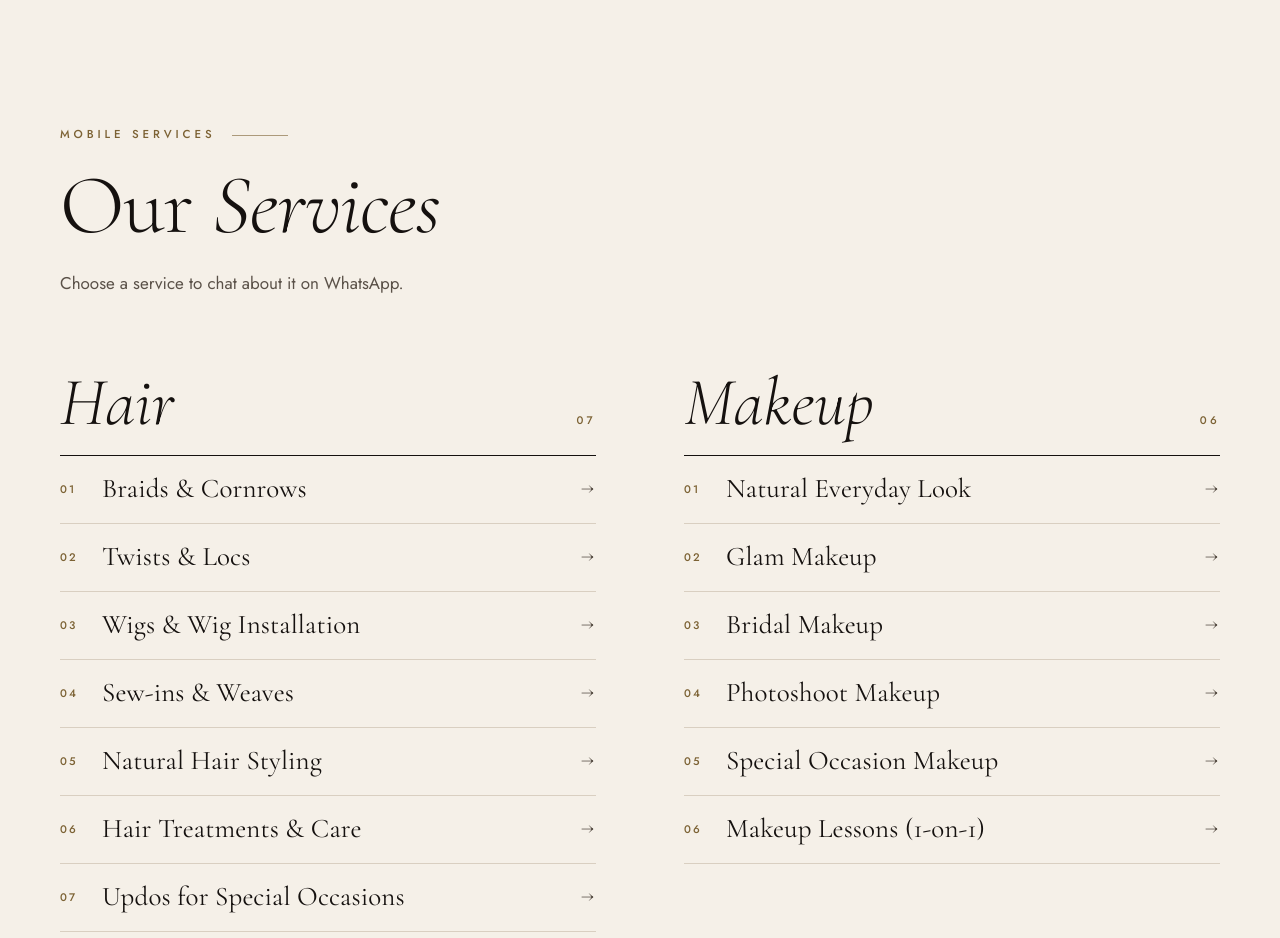
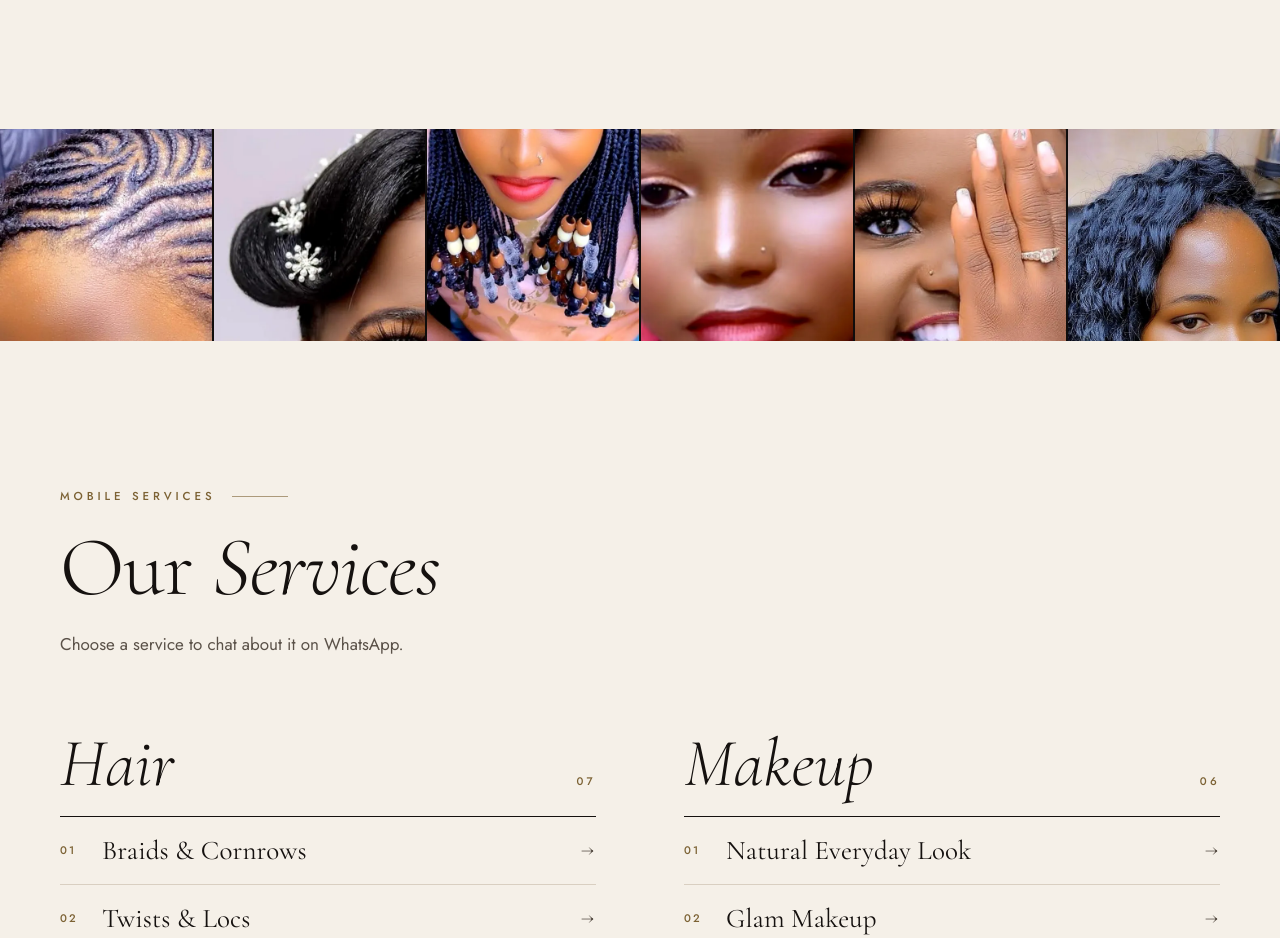
Before and after one commit to somawellofficial-blip/shamz-beauty-spot, a plain HTML site: page index.html in a window 1280 px wide. Shown: the part 1220-2158 px from the top of the page. Drawn offline with nearby package versions, Linux system fonts and the light colour scheme.

Commit message:
Add close-up detail band, scroll fade-in and hero settle
Six square close-ups cut from the owner's own photos (cornrow pattern,
pearl hairpins, beads, bronze eyeshadow, ring and lashes, curls) sit between
the intro and the services. Sections now fade in on scroll and the hero photo
settles in; both are off for reduced-motion. Services gets top padding.

Co-Authored-By: Claude Sonnet 5.5 <noreply@anthropic.com>
Claude-Session: https://claude.ai/code/session_019eGp3giiCuL441hAoZZ46j

```diff
--- a/index.html
+++ b/index.html
@@ -79,7 +79,7 @@ img,svg{max-width:100%}a{color:inherit}p,h1,h2,h3,figure,ul{margin:0}ul{padding:
 .intro .dm{display:inline-block;width:.16em;height:.16em;background:var(--gold);transform:rotate(45deg);margin:0 .34em;vertical-align:.34em}
 .intro .come{margin-top:34px;font:500 12px/1 var(--sans);letter-spacing:.4em;text-transform:uppercase;color:var(--gold)}
 /* services */
-.svc{padding:0 0 clamp(90px,13vw,170px)}
+.svc{padding:clamp(84px,12vw,150px) 0 clamp(90px,13vw,170px)}
 .lead{margin-top:20px;max-width:44ch;color:var(--ink2);font-size:17px}
 .cols{margin-top:clamp(40px,6vw,72px);display:grid;gap:56px}
 .col h3{display:flex;align-items:baseline;justify-content:space-between;padding-bottom:18px;border-bottom:1px solid var(--ink);font:italic 300 clamp(44px,8vw,68px)/1 var(--serif)}
@@ -133,7 +133,17 @@ img,svg{max-width:100%}a{color:inherit}p,h1,h2,h3,figure,ul{margin:0}ul{padding:
 .bar{position:fixed;left:0;right:0;bottom:0;z-index:50;padding:14px var(--gr) calc(12px + env(safe-area-inset-bottom,0px)) var(--gl);background:linear-gradient(to top,rgba(16,13,12,.97) 66%,rgba(16,13,12,0));transition:transform .25s ease}
 .bar .btn{width:100%}
 .bar.is-hidden{transform:translateY(115%);visibility:hidden;transition:transform .25s ease,visibility 0s .25s}
-@media (min-width:600px){.grid{columns:3}.pillars{grid-template-columns:repeat(4,1fr)}}
+/* details band */
+.det-grid{display:grid;grid-template-columns:repeat(2,1fr);gap:2px}
+.det figure{margin:0;overflow:hidden;aspect-ratio:1;background:var(--night2)}
+.det img{display:block;width:100%;height:100%;max-width:none;object-fit:cover;transition:transform 1.4s cubic-bezier(.2,.7,.2,1)}
+@media (hover:hover){.det figure:hover img{transform:scale(1.045)}}
+/* motion */
+.hero-photo img{animation:settle 2.4s cubic-bezier(.2,.7,.2,1) both}
+@keyframes settle{from{transform:scale(1.07)}to{transform:scale(1)}}
+.rv{opacity:0;transform:translateY(22px);transition:opacity .9s ease,transform .9s cubic-bezier(.2,.7,.2,1);transition-delay:var(--d,0s)}
+.rv.in{opacity:1;transform:none}
+@media (min-width:600px){.grid{columns:3}.pillars{grid-template-columns:repeat(4,1fr)}.det-grid{grid-template-columns:repeat(3,1fr)}}
 @media (min-width:880px){
 :root{--gl:max(40px,env(safe-area-inset-left,0px));--gr:max(40px,env(safe-area-inset-right,0px))}
 .nav{display:flex}.top .book{display:none}
@@ -147,6 +157,7 @@ img,svg{max-width:100%}a{color:inherit}p,h1,h2,h3,figure,ul{margin:0}ul{padding:
 .cta{grid-auto-flow:column;align-items:center;justify-content:start;gap:44px}
 .cols{grid-template-columns:1fr 1fr;gap:88px}
 .grid{columns:4;column-gap:22px}.grid figure{margin-bottom:22px}
+.det-grid{grid-template-columns:repeat(6,1fr)}
 .panel{grid-template-columns:1fr 1fr;gap:110px;align-items:start}
 .out .btn{width:auto;justify-self:start;min-width:300px}
 .close .wrap{display:grid;grid-template-columns:1fr auto;column-gap:90px;align-items:end}
@@ -160,7 +171,7 @@ img,svg{max-width:100%}a{color:inherit}p,h1,h2,h3,figure,ul{margin:0}ul{padding:
 .bar{display:none}.close{padding-bottom:56px}
 }
 @media (max-width:379px){.brand b{letter-spacing:.2em;font-size:11px}.btn{padding:0 22px;letter-spacing:.2em}}
-@media (prefers-reduced-motion:reduce){*,*::before,*::after{transition:none!important;scroll-behavior:auto!important}}
+@media (prefers-reduced-motion:reduce){*,*::before,*::after{transition:none!important;animation:none!important;scroll-behavior:auto!important}}
 </style>
 </head>
 <body>
@@ -187,6 +198,15 @@ img,svg{max-width:100%}a{color:inherit}p,h1,h2,h3,figure,ul{margin:0}ul{padding:
 <section class="intro" aria-label="Look Good, Feel Confident, Anywhere"><div class="wrap">
 <p class="big">Look Good<span class="dm" aria-hidden="true"></span>Feel Confident<span class="dm" aria-hidden="true"></span><i>Anywhere</i></p>
 <p class="come">We come to you</p>
+</div></section>
+
+<section class="night det" aria-label="Close-up details of our work"><div class="det-grid">
+<figure><img src="img/d-pattern.65e3f8ac.webp" width="520" height="520" alt="Close-up of a wave-pattern cornrow style" loading="lazy" decoding="async"></figure>
+<figure><img src="img/d-hairpin.a699fc8d.webp" width="520" height="520" alt="Close-up of a sleek updo with pearl flower hairpins" loading="lazy" decoding="async"></figure>
+<figure><img src="img/d-beads.50af033f.webp" width="520" height="520" alt="Close-up of knotless braids finished with wooden, cream and clear beads" loading="lazy" decoding="async"></figure>
+<figure><img src="img/d-eyes.07814096.webp" width="520" height="520" alt="Close-up of bronze eyeshadow with a berry lip" loading="lazy" decoding="async"></figure>
+<figure><img src="img/d-ring.2e438fd9.webp" width="520" height="520" alt="Close-up of long lashes and a hand wearing a ring" loading="lazy" decoding="async"></figure>
+<figure><img src="img/d-curls.77360ee3.webp" width="520" height="520" alt="Close-up of a curly sew-in" loading="lazy" decoding="async"></figure>
 </div></section>
 
 <section class="svc" id="services" aria-labelledby="h-svc"><div class="wrap">
@@ -313,6 +333,10 @@ try{var t=new Date();date.min=t.getFullYear()+'-'+('0'+(t.getMonth()+1)).slice(-
 [svc,area,date,nm].forEach(function(el){el.addEventListener('input',update);el.addEventListener('change',update);});
 if(form){form.addEventListener('submit',function(e){e.preventDefault();send.focus();});}
 update();}
+if('IntersectionObserver' in window&&!(window.matchMedia&&matchMedia('(prefers-reduced-motion:reduce)').matches)){
+var ro=new IntersectionObserver(function(l){l.forEach(function(en){if(en.isIntersecting){en.target.classList.add('in');ro.unobserve(en.target);}});},{threshold:0.1,rootMargin:'0px 0px -5% 0px'});
+[].forEach.call(document.querySelectorAll('.intro .wrap>*,.svc .wrap>.lead,.col,.det figure,.grid figure,.pillars li,.panel,.close .wrap>div:first-child'),function(el){
+el.classList.add('rv');el.style.setProperty('--d',(([].indexOf.call(el.parentNode.children,el)%4)*0.09)+'s');ro.observe(el);});}
 var bar=$('bar'),a1=$('cta-main'),a2=$('cta-end');
 if(bar&&a1&&a2&&'IntersectionObserver' in window){var seen={};bar.classList.add('is-hidden');
 var io=new IntersectionObserver(function(list){list.forEach(function(en){seen[en.target.id]=en.isIntersecting;});
```
Also changed, not shown: img/d-beads.50af033f.webp (added), img/d-curls.77360ee3.webp (added), img/d-eyes.07814096.webp (added), img/d-hairpin.a699fc8d.webp (added), img/d-pattern.65e3f8ac.webp (added), img/d-ring.2e438fd9.webp (added).
